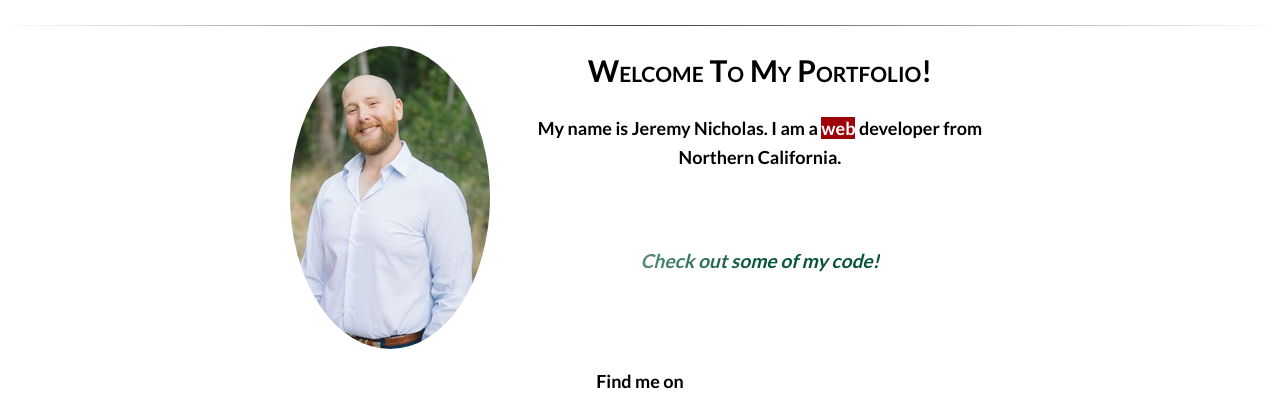
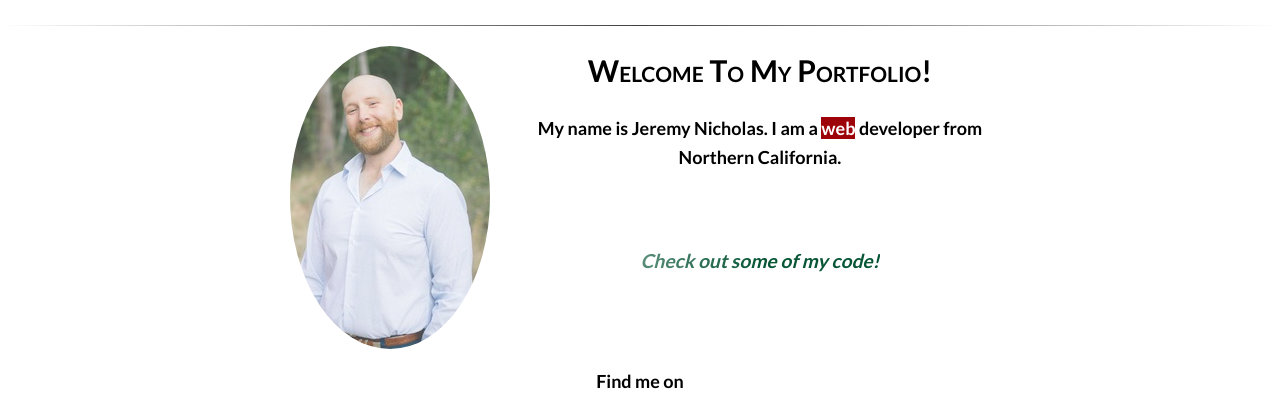
Before and after one commit to JNicholas54/JN_professional-portfolio, a plain HTML site: page index.html in a window 1280 px wide. In both pictures the pointer is over the picture 390 px from the left and 288 px from the top of the page. Shown: the part 91-490 px from the top of the page. Drawn offline with nearby package versions, Linux system fonts and the light colour scheme.

Commit message:
Update styles.css

```diff
--- a/css/styles.css
+++ b/css/styles.css
@@ -171,6 +171,12 @@ h1 {
   height: auto;
   border-radius: 50%;
 }
+
+.profile_portrait:hover {
+  opacity: 0.8;
+  animation: forwards;
+}
+
 
 /* .icon:hover {    transition: 0.2s opacity, 0.5s background-color, 0.2s font-size; -----   opacity: 0.4;
   border: 1px solid white;
```
